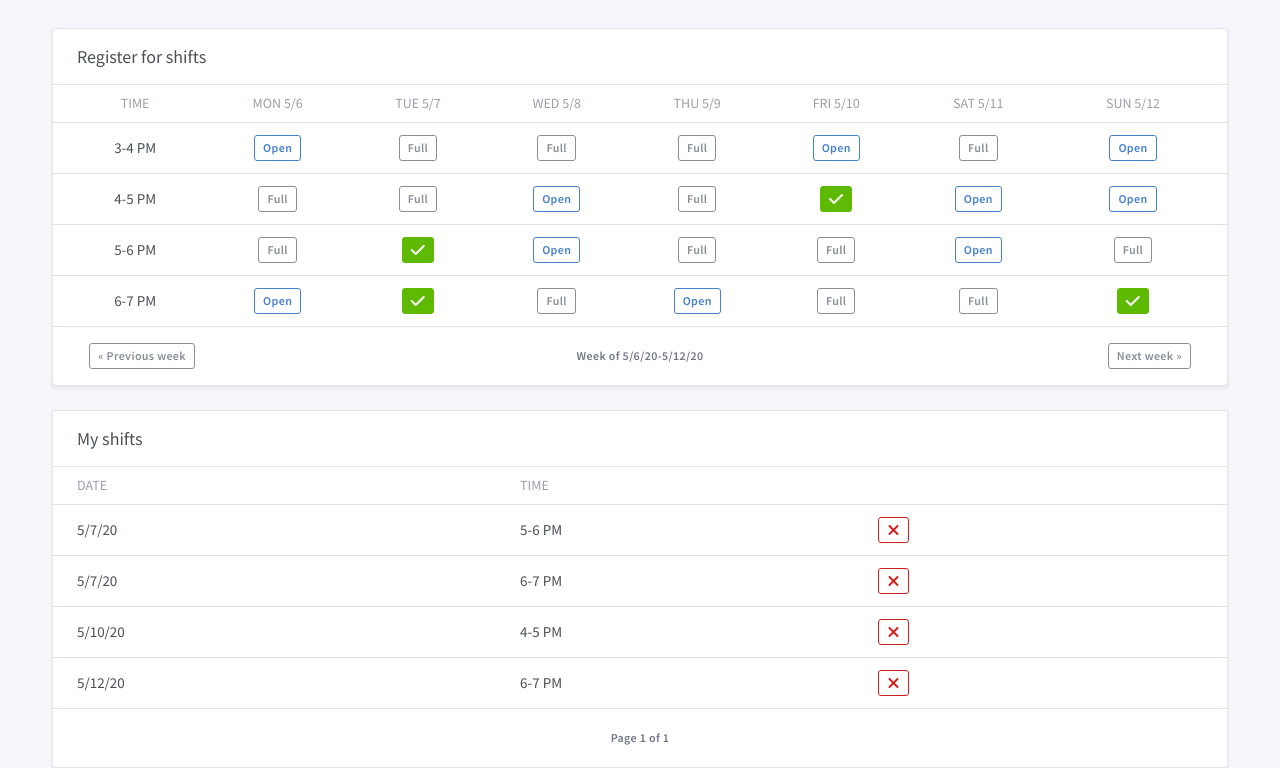
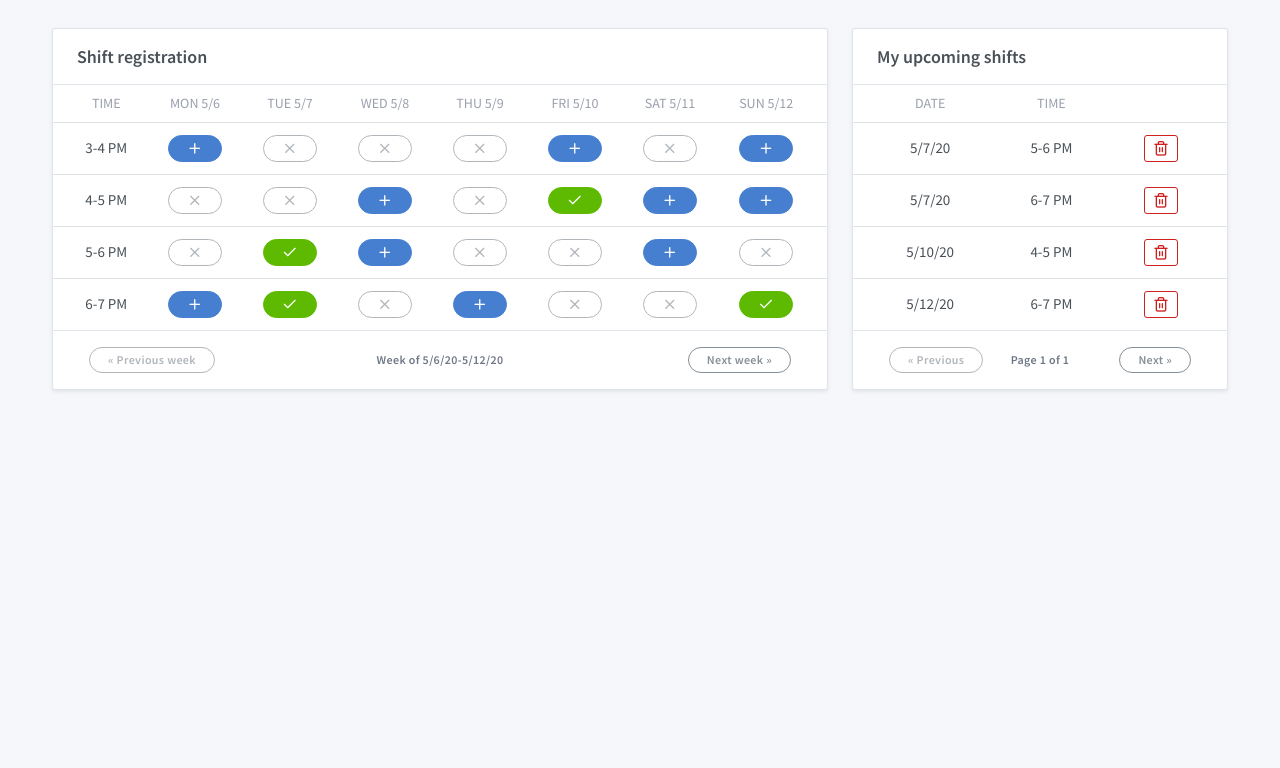
Before and after one commit to lilgrassin/-cs326-final-yod, a website with bundled scripts: page static/schedule.html in a window 1280 px wide. Shown: the part 176-944 px from the top of the page. After the commit the page ends 800 px from the top, so only its background shows below. Built offline with nearby package versions, Linux system fonts and the light colour scheme.

Commit message:
updated appearance & js for admin, shifts, stats, trans

```diff
--- a/static/schedule.html
+++ b/static/schedule.html
@@ -26,6 +26,9 @@
     <script src="/tabler/plugins/maps-google/plugin.js"></script>
     <!-- Input Mask Plugin -->
     <script src="/tabler/plugins/input-mask/plugin.js"></script>
+
+    <!-- Customizations -->
+    <link href="/style.css" rel="stylesheet" />
 
     <!-- FontAwesome -->
     <script src="https://kit.fontawesome.com/34c9f235cc.js" crossorigin="anonymous"></script>
@@ -78,9 +81,11 @@
         <h1 class="display-4">Schedule</h1>
     </header>
     <article class="container">
-        <div class="card mb-5  shadow-sm">
+        <div class="row row-cards row-deck">
+            <div class="col-xl-8">
+                <div class="card shadow-sm">
                     <div class="card-header">
-                <h4 class="my-0 font-weight-normal">Register for shifts</h4>
+                        <h4 class="my-0">Shift registration</h4>
                     </div>
                     <div class="table-responsive">
                         <table class="table card-table table-hover table-vcenter text-center text-nowrap">
@@ -99,47 +104,71 @@
                             <tbody>
                                 <tr>
                                     <td scope="row">3-4 PM</td>
-                            <td><button type="button" class="btn btn-outline-primary btn-sm">Open</button></td>
-                            <td><button type="button" class="btn btn-outline-secondary btn-sm">Full</button></td>
-                            <td><button type="button" class="btn btn-outline-secondary btn-sm">Full</button></td>
-                            <td><button type="button" class="btn btn-outline-secondary btn-sm">Full</button></td>
-                            <td><button type="button" class="btn btn-outline-primary btn-sm">Open</button></td>
-                            <td><button type="button" class="btn btn-outline-secondary btn-sm">Full</button></td>
-                            <td><button type="button" class="btn btn-outline-primary btn-sm">Open</button></td>
+                                    <td><button type="button" class="btn btn-sm btn-pill btn-icon btn-primary"><i
+                                                class="fe fe-plus"></i></button></td>
+                                    <td><button type="button" class="btn btn-sm btn-pill btn-icon btn-outline-secondary"
+                                            disabled><i class="fe fe-x"></i></button></td>
+                                    <td><button type="button" class="btn btn-sm btn-pill btn-icon btn-outline-secondary"
+                                            disabled><i class="fe fe-x"></i></button></td>
+                                    <td><button type="button" class="btn btn-sm btn-pill btn-icon btn-outline-secondary"
+                                            disabled><i class="fe fe-x"></i></button></td>
+                                    <td><button type="button" class="btn btn-sm btn-pill btn-icon btn-primary"><i
+                                                class="fe fe-plus"></i></button></td>
+                                    <td><button type="button" class="btn btn-sm btn-pill btn-icon btn-outline-secondary"
+                                            disabled><i class="fe fe-x"></i></button></td>
+                                    <td><button type="button" class="btn btn-sm btn-pill btn-icon btn-primary"><i
+                                                class="fe fe-plus"></i></button></td>
                                 </tr>
                                 <tr>
                                     <td scope="row">4-5 PM</td>
-                            <td><button type="button" class="btn btn-outline-secondary btn-sm">Full</button></td>
-                            <td><button type="button" class="btn btn-outline-secondary btn-sm">Full</button></td>
-                            <td><button type="button" class="btn btn-outline-primary btn-sm">Open</button></td>
-                            <td><button type="button" class="btn btn-outline-secondary btn-sm">Full</button></td>
-                            <td><button type="button" class="btn btn-success btn-sm"><i
-                                        class="fas fa-check"></i></button></td>
-                            <td><button type="button" class="btn btn-outline-primary btn-sm">Open</button></td>
-                            <td><button type="button" class="btn btn-outline-primary btn-sm">Open</button></td>
+                                    <td><button type="button" class="btn btn-sm btn-pill btn-icon btn-outline-secondary"
+                                            disabled><i class="fe fe-x"></i></button></td>
+                                    <td><button type="button" class="btn btn-sm btn-pill btn-icon btn-outline-secondary"
+                                            disabled><i class="fe fe-x"></i></button></td>
+                                    <td><button type="button" class="btn btn-sm btn-pill btn-icon btn-primary"><i
+                                                class="fe fe-plus"></i></button></td>
+                                    <td><button type="button" class="btn btn-sm btn-pill btn-icon btn-outline-secondary"
+                                            disabled><i class="fe fe-x"></i></button></td>
+                                    <td><button type="button" class="btn btn-sm btn-pill btn-icon btn-success"><i
+                                                class="fe fe-check"></i></button></td>
+                                    <td><button type="button" class="btn btn-sm btn-pill btn-icon btn-primary"><i
+                                                class="fe fe-plus"></i></button></td>
+                                    <td><button type="button" class="btn btn-sm btn-pill btn-icon btn-primary"><i
+                                                class="fe fe-plus"></i></button></td>
                                 </tr>
                                 <tr>
                                     <td scope="row">5-6 PM</td>
-                            <td><button type="button" class="btn btn-outline-secondary btn-sm">Full</button></td>
-                            <td><button type="button" class="btn btn-success btn-sm"><i
-                                        class="fas fa-check"></i></button></td>
-                            <td><button type="button" class="btn btn-outline-primary btn-sm">Open</button></td>
-                            <td><button type="button" class="btn btn-outline-secondary btn-sm">Full</button></td>
-                            <td><button type="button" class="btn btn-outline-secondary btn-sm">Full</button></td>
-                            <td><button type="button" class="btn btn-outline-primary btn-sm">Open</button></td>
-                            <td><button type="button" class="btn btn-outline-secondary btn-sm">Full</button></td>
+                                    <td><button type="button" class="btn btn-sm btn-pill btn-icon btn-outline-secondary"
+                                            disabled><i class="fe fe-x"></i></button></td>
+                                    <td><button type="button" class="btn btn-sm btn-pill btn-icon btn-success"><i
+                                                class="fe fe-check"></i></button></td>
+                                    <td><button type="button" class="btn btn-sm btn-pill btn-icon btn-primary"><i
+                                                class="fe fe-plus"></i></button></td>
+                                    <td><button type="button" class="btn btn-sm btn-pill btn-icon btn-outline-secondary"
+                                            disabled><i class="fe fe-x"></i></button></td>
+                                    <td><button type="button" class="btn btn-sm btn-pill btn-icon btn-outline-secondary"
+                                            disabled><i class="fe fe-x"></i></button></td>
+                                    <td><button type="button" class="btn btn-sm btn-pill btn-icon btn-primary"><i
+                                                class="fe fe-plus"></i></button></td>
+                                    <td><button type="button" class="btn btn-sm btn-pill btn-icon btn-outline-secondary"
+                                            disabled><i class="fe fe-x"></i></button></td>
                                 </tr>
                                 <tr>
                                     <td scope="row">6-7 PM</td>
-                            <td><button type="button" class="btn btn-outline-primary btn-sm">Open</button></td>
-                            <td><button type="button" class="btn btn-success btn-sm"><i
-                                        class="fas fa-check"></i></button></td>
-                            <td><button type="button" class="btn btn-outline-secondary btn-sm">Full</button></td>
-                            <td><button type="button" class="btn btn-outline-primary btn-sm">Open</button></td>
-                            <td><button type="button" class="btn btn-outline-secondary btn-sm">Full</button></td>
-                            <td><button type="button" class="btn btn-outline-secondary btn-sm">Full</button></td>
-                            <td><button type="button" class="btn btn-success btn-sm"><i
-                                        class="fas fa-check"></i></button></td>
+                                    <td><button type="button" class="btn btn-sm btn-pill btn-icon btn-primary"><i
+                                                class="fe fe-plus"></i></button></td>
+                                    <td><button type="button" class="btn btn-sm btn-pill btn-icon btn-success"><i
+                                                class="fe fe-check"></i></button></td>
+                                    <td><button type="button" class="btn btn-sm btn-pill btn-icon btn-outline-secondary"
+                                            disabled><i class="fe fe-x"></i></button></td>
+                                    <td><button type="button" class="btn btn-sm btn-pill btn-icon btn-primary"><i
+                                                class="fe fe-plus"></i></button></td>
+                                    <td><button type="button" class="btn btn-sm btn-pill btn-icon btn-outline-secondary"
+                                            disabled><i class="fe fe-x"></i></button></td>
+                                    <td><button type="button" class="btn btn-sm btn-pill btn-icon btn-outline-secondary"
+                                            disabled><i class="fe fe-x"></i></button></td>
+                                    <td><button type="button" class="btn btn-sm btn-pill btn-icon btn-success"><i
+                                                class="fe fe-check"></i></button></td>
                                 </tr>
                             </tbody>
                         </table>
@@ -147,7 +176,9 @@
                     <div class="card-footer">
                         <div class="pagination">
                             <div class="col text-left">
-                        <button type="button btn" class="btn btn-outline-secondary btn-sm">&laquo; Previous
+                                <button type="button btn" class="btn btn-sm btn-pill btn-icon btn-outline-secondary"
+                                    disabled>&laquo;
+                                    Previous
                                     week</button>
                             </div>
 
@@ -155,17 +186,22 @@
                                 Week of 5/6/20-5/12/20
                             </span>
                             <div class="col text-right">
-                        <button type="button" class="btn btn-outline-secondary btn-sm">Next week &raquo;</button>
+                                <button type="button" class="btn btn-sm btn-pill btn-icon btn-outline-secondary">Next
+                                    week
+                                    &raquo;</button>
                             </div>
                         </div>
                     </div>
                 </div>
-        <div class="card mb-5  shadow-sm">
+
+            </div>
+            <div class="col-xl-4">
+                <div class="card shadow-sm">
                     <div class="card-header">
-                <h4 class="my-0 font-weight-normal">My shifts</h4>
+                        <h4 class="my-0">My upcoming shifts</h4>
                     </div>
                     <div class="table-responsive">
-                <table class="table card-table table-hover table-vcenter text-nowrap">
+                        <table class="table card-table table-hover table-vcenter text-center text-nowrap">
                             <thead>
                                 <tr>
                                     <th scope="col">Date</th>
@@ -175,28 +211,28 @@
                             </thead>
                             <tbody>
                                 <tr>
-                            <td>5/7/20</button></td>
+                                    <td>5/7/20</td>
                                     <td>5-6 PM</td>
-                            <td><button type="button" class="btn btn-outline-danger btn-sm"><i
-                                        class="fas fa-times"></i></button></td>
+                                    <td><button type="button" class="btn btn-sm btn-icon btn-outline-danger"><i
+                                                class="fe fe-trash-2"></i></button></td>
                                 </tr>
                                 <tr>
-                            <td>5/7/20</button></td>
+                                    <td>5/7/20</td>
                                     <td>6-7 PM</td>
-                            <td><button type="button" class="btn btn-outline-danger btn-sm"><i
-                                        class="fas fa-times"></i></button></td>
+                                    <td><button type="button" class="btn btn-sm btn-icon btn-outline-danger"><i
+                                                class="fe fe-trash-2"></i></button></td>
                                 </tr>
                                 <tr>
-                            <td>5/10/20</button></td>
+                                    <td>5/10/20</td>
                                     <td>4-5 PM</td>
-                            <td><button type="button" class="btn btn-outline-danger btn-sm"><i
-                                        class="fas fa-times"></i></button></td>
+                                    <td><button type="button" class="btn btn-sm btn-icon btn-outline-danger"><i
+                                                class="fe fe-trash-2"></i></button></td>
                                 </tr>
                                 <tr>
-                            <td>5/12/20</button></td>
+                                    <td>5/12/20</td>
                                     <td>6-7 PM</td>
-                            <td><button type="button" class="btn btn-outline-danger btn-sm"><i
-                                        class="fas fa-times"></i></button></td>
+                                    <td><button type="button" class="btn btn-sm btn-icon btn-outline-danger"><i
+                                                class="fe fe-trash-2"></i></button></td>
                                 </tr>
                             </tbody>
                         </table>
@@ -204,14 +240,19 @@
                     <div class="card-footer">
                         <div class="pagination">
                             <div class="col text-left">
-                        <!-- <button type="button btn" class="btn btn-outline-secondary btn-sm">&laquo; Previous week</button> -->
+                                <button type="button btn" class="btn btn-sm btn-pill btn-outline-secondary"
+                                    disabled>&laquo;
+                                    Previous</button>
                             </div>
 
                             <span class="btn btn-sm">
                                 Page 1 of 1
                             </span>
                             <div class="col text-right">
-                        <!-- <button type="button" class="btn btn-outline-secondary btn-sm">Next week &raquo;</button> -->
+                                <button type="button" class="btn btn-sm btn-pill btn-icon btn-outline-secondary">Next
+                                    &raquo;</button>
+                            </div>
+                        </div>
                     </div>
                 </div>
             </div>
```
Also changed, not shown: static/admin.html (+28 -29 lines), static/clickHandlers.js (added, +24 -0 lines), static/clickHandlers.ts (added, +24 -0 lines), static/statistics.html (+4 -4 lines), static/style.css (added, +86 -0 lines), static/transaction.html (+41 -25 lines). Lines whose indentation alone changed are shown as unchanged.
